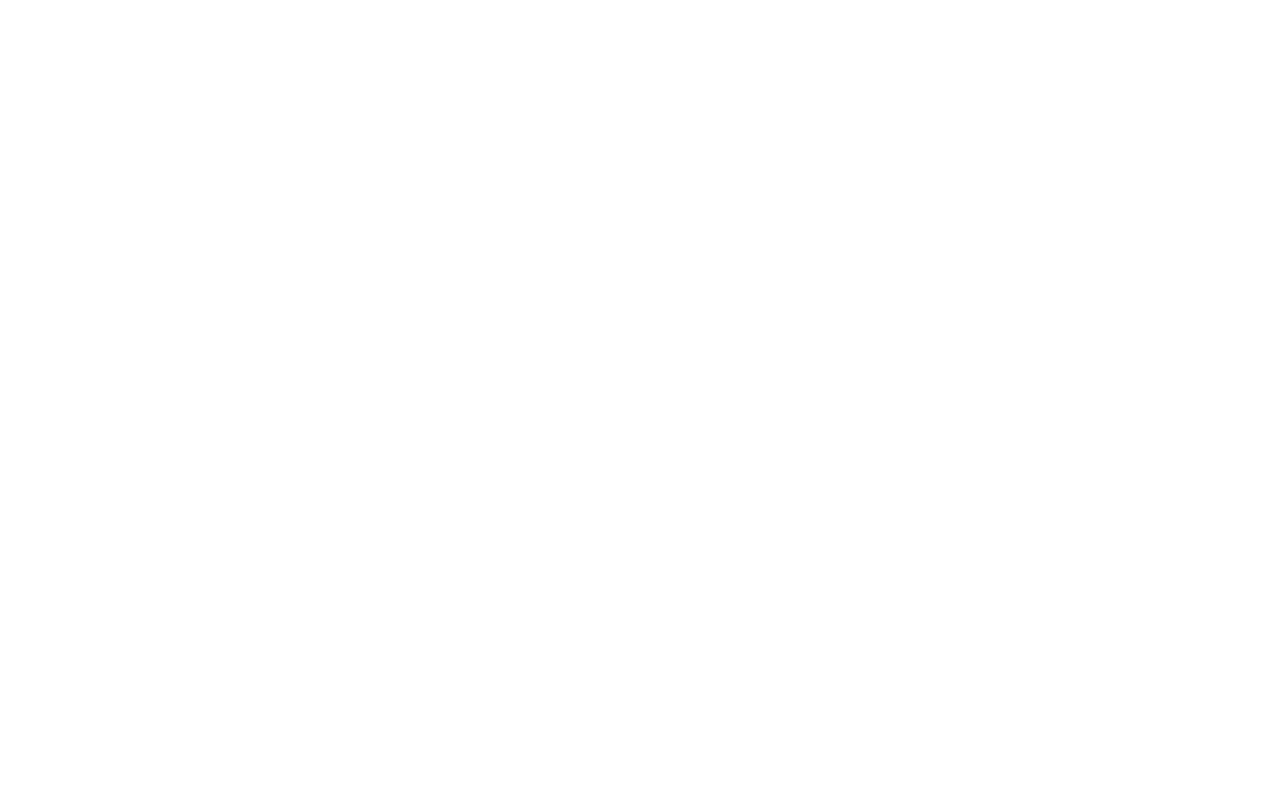
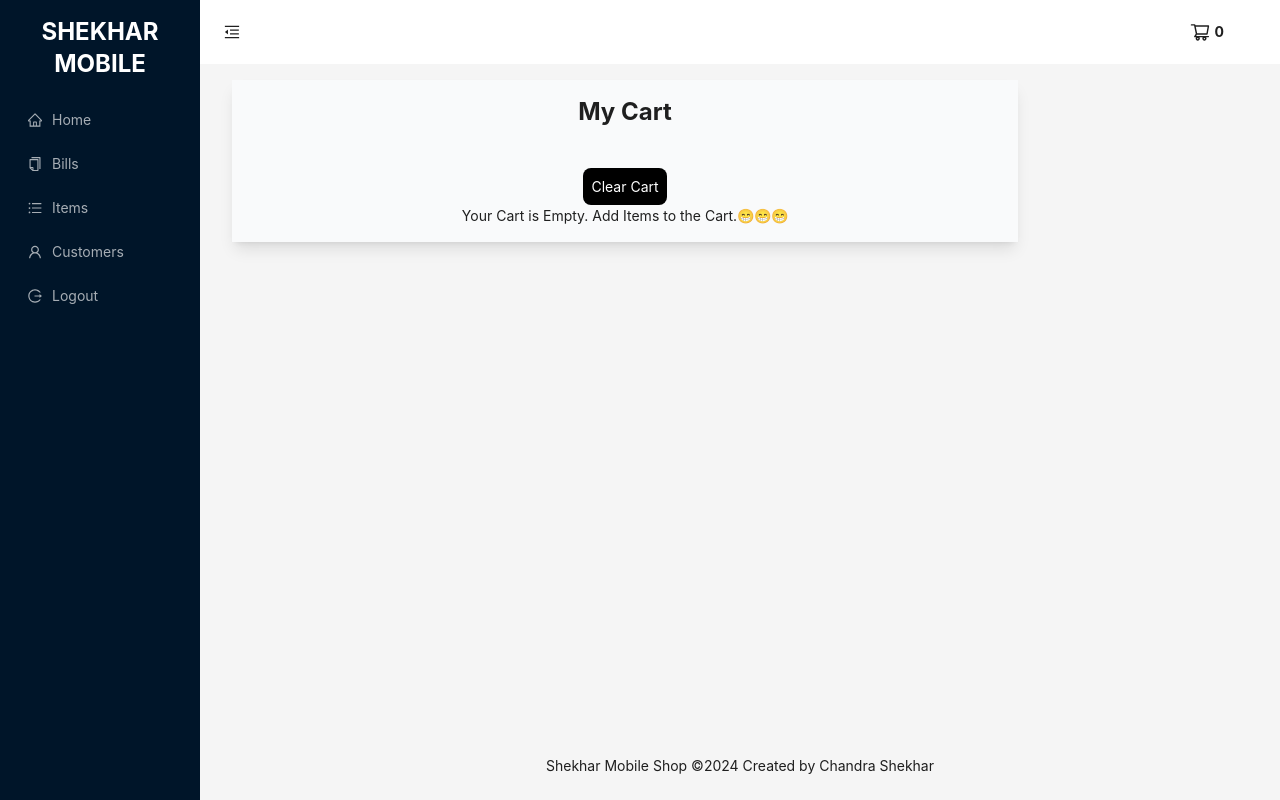
Before and after one commit to Chandrashekhar-1995/pos, a React (Create React App) app in the folder client/: page /cart in a window 1280 px wide. Before the commit this address had no page. Built offline with nearby package versions, Linux system fonts and the light colour scheme; the HTML template or start-up script is replaced by a standard one.

Commit message:
setup cart

```diff
--- a/client/src/components/Body.js
+++ b/client/src/components/Body.js
@@ -2,6 +2,7 @@
 import { BrowserRouter, Routes, Route } from "react-router-dom";
 import HomePage from "../pages/HomePage";
 import ItemPage from "../pages/ItemPage";
+import CartPage from "../pages/CartPage";
 
 function Body() {
   return (
@@ -9,6 +10,7 @@
         <Routes>
           <Route path="/" element={<HomePage/>} />
           <Route path="/items" element={<ItemPage/>} />
+          <Route path="/cart" element={<CartPage/>} />
         </Routes>
       </BrowserRouter>
   );
--- /dev/null
+++ b/client/src/components/CartItemList.js
@@ -0,0 +1,50 @@
+import React from 'react'
+import { useDispatch } from 'react-redux'
+import { addItemsInCart } from '../store/cartSlice';
+
+
+const CartItemList = (item) => {
+      const dispatch = useDispatch();
+
+      const handleAddItem = (item) => {
+        // console.log(item)
+        dispatch(addItemsInCart(item))
+      };
+
+  return (
+    <div className="w-6/12 mx-auto my-4 bg-gray-50 shadow-lg justify-between grid grid-cols-1 divide-y">
+       <div key={item.card.info.id} data-testid="foodItem" className="p-2 m-2 border-gray-200 border-b-2 text-left flex justify-between">
+          <div className=" w-9/12">
+            <span className=" font-bold">{item.name}</span><br />
+           <span> ₹ {item.card.info.defaultPrice/100 || item.card.info.price/100}</span>
+           <p className=" my-6">{item.card.info.description}</p>
+          </div>
+          <div className="w-3/12 p-4">
+              <div className=" absolute">
+                <button  className="p-2 mx-16 rounded-lg bg-black text-white shadow-lg" onClick={() => handleAddItem(item)} >
+                   Add +
+                </button>
+              </div>
+           <img className="w-full" src={CDN_URL+item.card.info.imageId}/>
+       </div>
+    </div>
+    </div>
+    );
+
+
+    // <div className='px-6 shadow-lg m-2 p-2 hover:scale-110 transition-all duration-300 cursor-pointer'>
+    //   <img alt={`${item.item.name}`} className="w-36 md:w-48 pr-4" src={item.item.imageUrl} />
+    //   <div>
+    //     <h2 className="text-lg md:text-3xl py-4">{item.item.name}</h2>
+    //     <h3>MRP Rs. { item.item.mrp}</h3>
+    //     <h3>Sale Price Rs.{ item.item.salePrice}</h3>
+    //     <h3>Available Stock - { item.item.stock} { item.item.unit}</h3>
+    //   </div>
+    //   <div className='text-center'>
+    //     <button className='bg-blue-600 text-white rounded-lg m-2 py-2 px-6 hover:bg-blue-700'onClick={()=>handleAddItem(item)} >Add + </button>
+    //   </div>
+    // </div>
+//   )
+}
+
+export default CartItemList;
--- a/client/src/components/DefaultLayout.js
+++ b/client/src/components/DefaultLayout.js
@@ -1,9 +1,11 @@
 import React, { useState } from 'react';
-import { Breadcrumb, Layout, Menu, theme } from 'antd';
-import { UserOutlined, UnorderedListOutlined, LogoutOutlined, HomeOutlined, CopyOutlined,
-} from '@ant-design/icons';
+import { Button, Layout, Menu, theme } from 'antd';
+import { UserOutlined, UnorderedListOutlined, LogoutOutlined, HomeOutlined, CopyOutlined, ShoppingCartOutlined, MenuFoldOutlined,
+  MenuUnfoldOutlined} from '@ant-design/icons';
 import { Link } from 'react-router-dom';
+import { useSelector } from "react-redux";
 const { Header, Content, Footer, Sider } = Layout;
+
 
 const DefaultLayout  = ({children}) => {
   const [collapsed, setCollapsed] = useState(false);
@@ -21,6 +23,8 @@
     setCollapsed(!collapsed);
   };
 
+  const cartItems = useSelector(store => store.cart.items)
+
   return (
     <Layout style={{ minHeight: '100vh', }}    >
       <Sider trigger={null} collapsible collapsed={collapsed}>
@@ -31,17 +35,27 @@
       </Sider>
 
       <Layout className="site-layout">
-        <Header className="site-layout-background" style={{ padding: 0, background: colorBgContainer }} />
-
+        <Header className="site-layout-background flex justify-between" style={{ padding: 0, background: colorBgContainer }}>
+        <Button
+            type="text"
+            icon={collapsed ? <MenuUnfoldOutlined /> : <MenuFoldOutlined />}
+            onClick={() => setCollapsed(!collapsed)}
+            style={{
+              fontSize: '16px',
+              width: 64,
+              height: 64,
+            }}
+          />
+          <div className='mr-12 flex'>
+          <Link to="/cart" ><ShoppingCartOutlined className='scale-150' /> </Link>
+            <p className='mx-2 font-bold'> {cartItems.length}</p>
+          </div>
+        </Header>
 
         <Content style={{ margin: '0 16px',  }} >
-          <Breadcrumb style={{margin: '16px 0', }}>
-            <Breadcrumb.Item>User</Breadcrumb.Item>
-            <Breadcrumb.Item>Bill</Breadcrumb.Item>
-          </Breadcrumb>
           {children}
         </Content>
-        <Footer style={{ textAlign: 'center', }} > Ant Design ©{new Date().getFullYear()} Created by Ant UED </Footer>
+        <Footer style={{ textAlign: 'center', }} > Shekhar Mobile Shop ©{new Date().getFullYear()} Created by Chandra Shekhar </Footer>
       </Layout>
     </Layout>
   );
--- a/client/src/components/ItemList.js
+++ b/client/src/components/ItemList.js
@@ -7,7 +7,7 @@
   const dispatch = useDispatch();
 
   const handleAddItem = (item) => {
-    console.log(item)
+    // console.log(item)
     dispatch(addItemsInCart(item))
   }
 
--- /dev/null
+++ b/client/src/pages/CartPage.js
@@ -0,0 +1,45 @@
+import React from 'react'
+import DefaultLayout from '../components/DefaultLayout'
+import { useSelector, useDispatch } from 'react-redux'
+import { removeItemsFromCart, clearCart } from '../store/cartSlice';
+
+const CartPage = () => {
+  const dispatch = useDispatch();
+  const cartItems = useSelector(store => store.cart.items)
+
+  const handleClearCart = () => {
+    dispatch(clearCart())
+  }
+
+  const handleRemoveItem = () => {
+    dispatch(removeItemsFromCart())
+       }
+
+  return (
+    <DefaultLayout>
+      <div className='w-9/12 bg-gray-50 shadow-lg text-center m-4 p-4 '>
+        <h1 className=" text-2xl font-bold">My Cart</h1>
+        <button className="p-2 bg-black text-white rounded-lg mt-10" onClick={handleClearCart}>Clear Cart</button>
+        {cartItems.length === 0 && <h4>Your Cart is Empty. Add Items to the Cart.😁😁😁</h4>}
+
+        {cartItems.map((item) => (
+          <div key={item.item.id} className="p-2 m-2 border-gray-200 border-b-2 text-left flex justify-between">
+            <div className=" w-9/12">
+              <div>
+                <img alt={`${item.item.name}`} className="w-36 md:w-48 pr-4" src={item.item.imageUrl} />
+              </div>
+              <h2 className="text-lg md:text-3xl py-4">{item.item.name}</h2>
+                <span className=" font-bold">{item.item.name}</span><br />
+                <span> ₹ {item.item.salePrice}</span>
+                <p className=" my-6">{item.item.stock}</p>
+            </div>
+          </div>
+        ))}
+
+
+      </div>
+    </DefaultLayout>
+  )
+}
+
+export default CartPage
--- a/client/src/pages/ItemPage.js
+++ b/client/src/pages/ItemPage.js
@@ -14,7 +14,6 @@
 
   return (
     <DefaultLayout>
-      <h1>Itel page</h1>
       <div className='flex flex-wrap' >
         {items.map((item) => (<ItemList key={item.ietmCode} item={item}/>))}
       </div>
```
Also changed, not shown: 2 other files (tests, documents, lock files or other folders).
